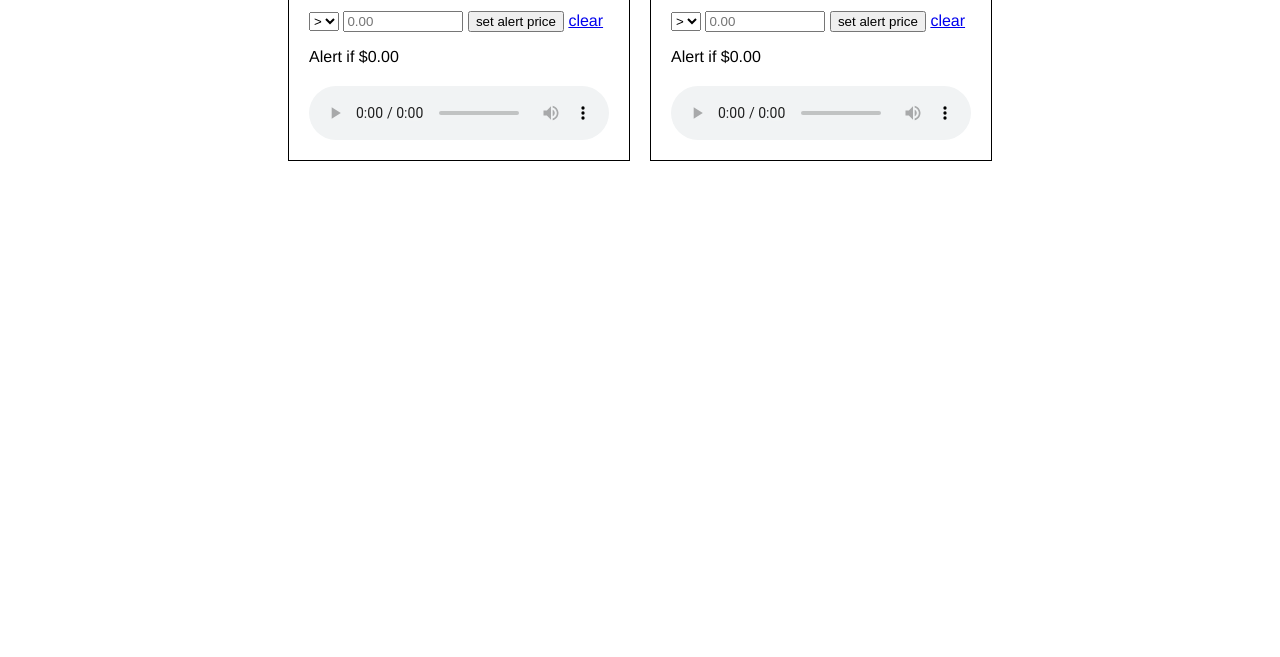
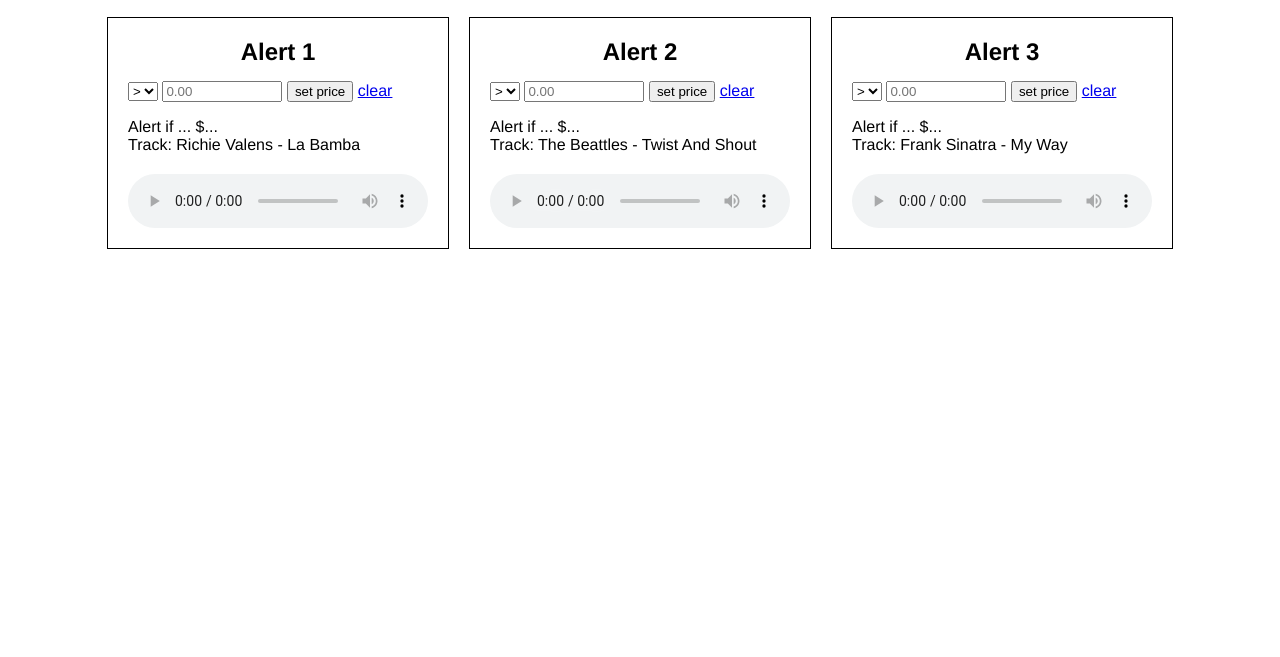
Before and after one commit to jongrover/btc-music-alert, a plain HTML site: page index.html in a window 1280 px wide. Shown: the part 143-800 px from the top of the page. Drawn offline with nearby package versions, Linux system fonts and the light colour scheme.

Commit message:
Update index.html

```diff
--- a/index.html
+++ b/index.html
@@ -5,13 +5,21 @@
   <meta name="viewport" content="width=device-width, initial-scale=1.0">
   <meta http-equiv="X-UA-Compatible" content="ie=edge">
   <title>Bitcoin Musical Price Alert</title>
+  <link href="https://fonts.googleapis.com/css2?family=Lato&display=swap" rel="stylesheet">
   <link rel="stylesheet" href="style.css">
 </head>
 <body>
-  <h1>₿itcoin Music Alert - Price: $<span id="current-price">0.00</span></h1>
-
+  <div class="table"><div class="cell">
+    <div class="container">
       <div class="row">
-
+        <div class="col-12">
+          <div class="alert">
+          <h1>₿1 = $<span id="current-price">0.00</span></h1>
+        </div>
+        </div><!-- col-12-->
+      </div><!-- row -->
+      <div class="row">
+        <div class="col-4">
           <div id="alert-1" class="alert" data-trigger="" data-opt="">
             <h2>Alert 1</h2>
             <form class="set-price" action="#" method="post">
@@ -20,10 +28,11 @@
                 <option value="less"> < </option>
               </select>
               <input type="number" class="price" name="price" step="0.01" min="0.00" max="1000000.00" placeholder="0.00">
-        <input type="submit" value="set alert price"> <a href="#" class="clear">clear</a>
+              <input type="submit" value="set price"> <a href="#" class="clear">clear</a>
             </form>
             <p class="message">
-        Alert if <span class="opt-choice"></span> $<span class="alert-price">0.00</span>
+              Alert if <span class="opt-choice">...</span> $<span class="alert-price">...</span><br>
+              Track: Richie Valens - La Bamba
             </p>
             <audio controls>
               <source type="audio/mpeg" src="la-bamba.mp3">
@@ -31,7 +40,8 @@
               Your browser does not support HTML5 Audio!
             </audio>
           </div><!-- alert -->
-
+        </div><!-- col-4 -->
+        <div class="col-4">
           <div id="alert-2" class="alert" data-trigger="" data-opt="">
             <h2>Alert 2</h2>
             <form class="set-price" action="#" method="post">
@@ -40,10 +50,11 @@
                 <option value="less"> < </option>
               </select>
               <input type="number" class="price" name="price" step="0.01" min="0.00" max="1000000.00" placeholder="0.00">
-        <input type="submit" value="set alert price">  <a href="#" class="clear">clear</a>
+              <input type="submit" value="set price">  <a href="#" class="clear">clear</a>
             </form>
             <p class="message">
-        Alert if <span class="opt-choice"></span> $<span class="alert-price">0.00</span>
+              Alert if <span class="opt-choice">...</span> $<span class="alert-price">...</span><br>
+              Track: The Beattles - Twist And Shout
             </p>
             <audio controls>
               <source type="audio/mpeg" src="twist-and-shout.mp3">
@@ -51,9 +62,32 @@
               Your browser does not support HTML5 Audio!
             </audio>
           </div><!-- alert -->
-
+        </div><!-- col-4 -->
+        <div class="col-4">
+          <div id="alert-3" class="alert" data-trigger="" data-opt="">
+            <h2>Alert 3</h2>
+            <form class="set-price" action="#" method="post">
+              <select name="opt" class="opt">
+                <option value="greater" selected> > </option>
+                <option value="less"> < </option>
+              </select>
+              <input type="number" class="price" name="price" step="0.01" min="0.00" max="1000000.00" placeholder="0.00">
+              <input type="submit" value="set price">  <a href="#" class="clear">clear</a>
+            </form>
+            <p class="message">
+              Alert if <span class="opt-choice">...</span> $<span class="alert-price">...</span><br>
+              Track: Frank Sinatra - My Way
+            </p>
+            <audio controls>
+              <source type="audio/mpeg" src="my-way.mp3">
+              <source type="audio/ogg" src="my-way.ogg">
+              Your browser does not support HTML5 Audio!
+            </audio>
+          </div><!-- alert -->
+        </div><!-- col-4-->
       </div><!-- row -->
-
+    </div><!-- container -->
+  </div><!-- cell --></div><!-- table -->
   <script src="https://ajax.googleapis.com/ajax/libs/jquery/3.4.1/jquery.min.js"></script>
   <script src="app.js"></script>
 </body>
```
Lines whose indentation alone changed are shown as unchanged.
